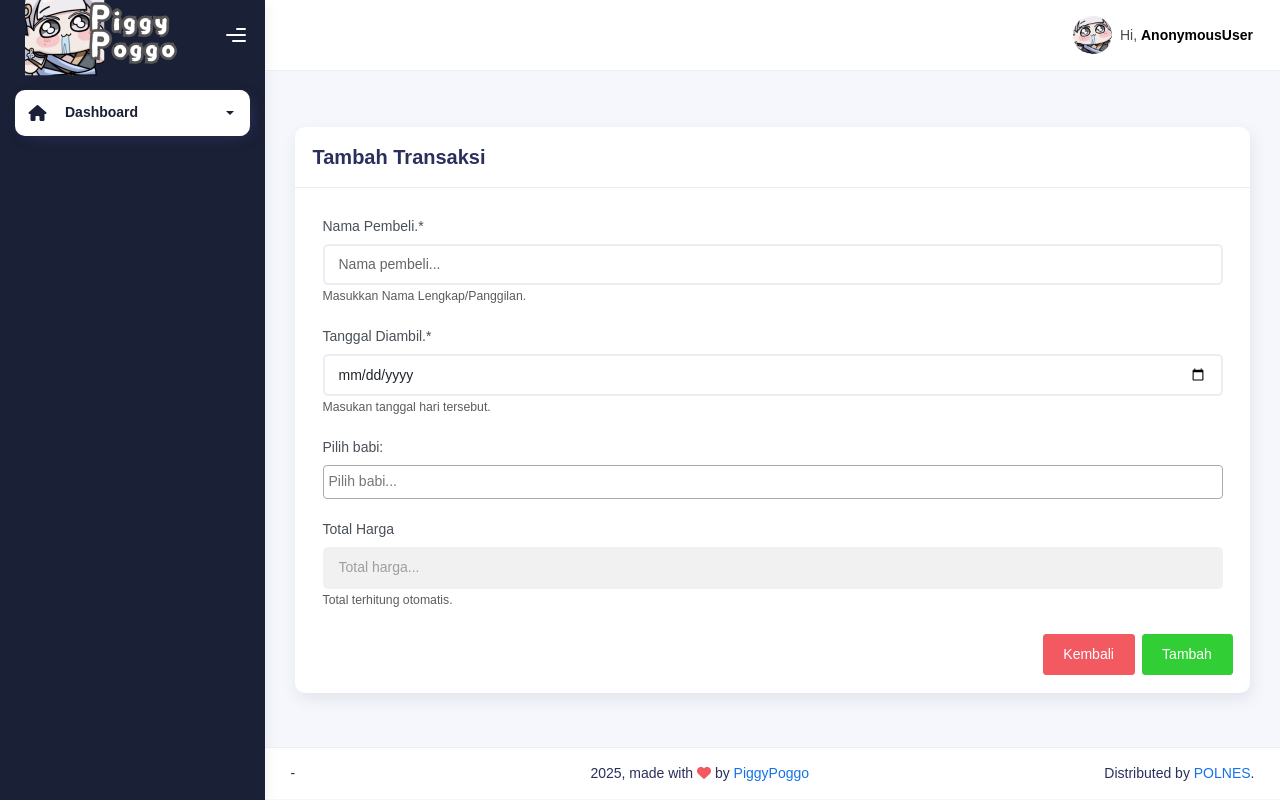
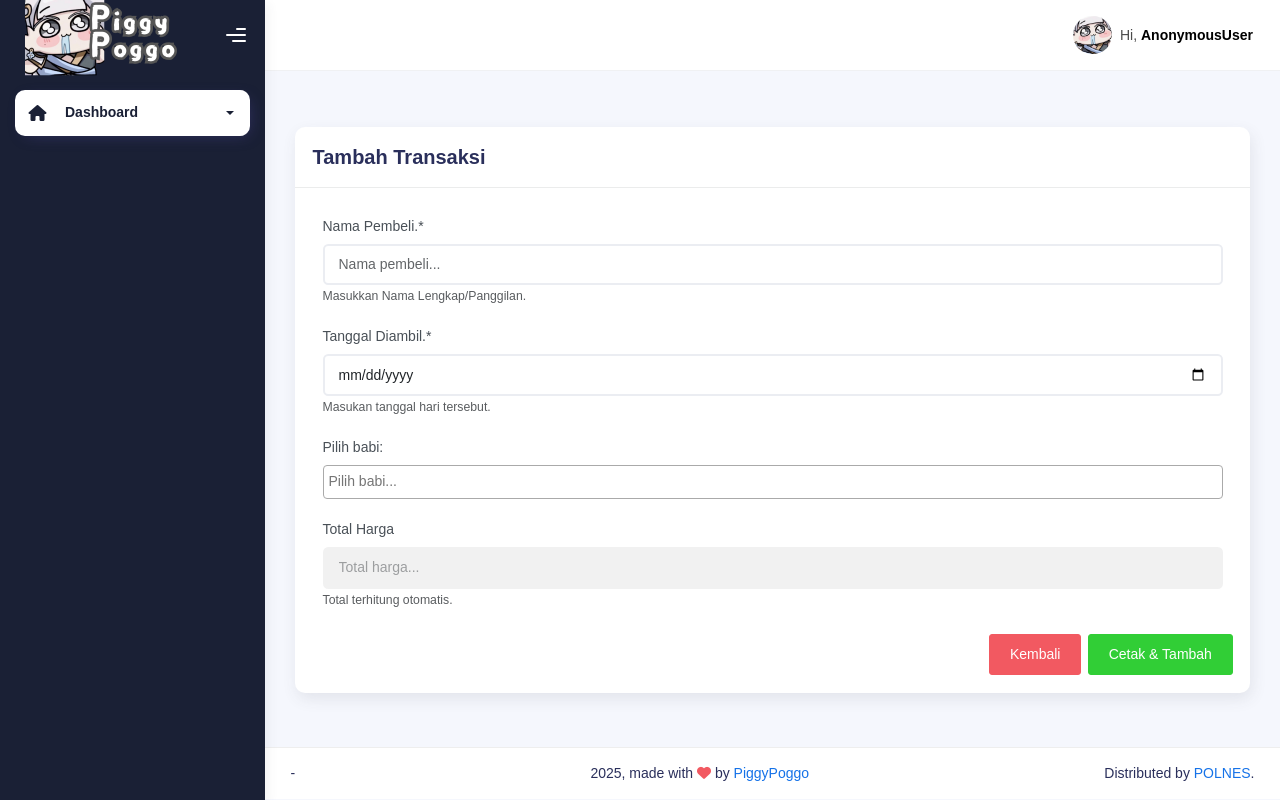
Before and after one commit to wellyfishy/piggypoggo, a Django app: template piggypoggo_app/templates/tambah-transaksi.html in a window 1280 px wide. Run offline with Django 5.2, Linux system fonts and the light colour scheme; the template is opened without the code that fills it: most values are stand-ins (such as "Sample title", 1, 10 or a date in 2020); some libraries are stand-ins or nearby versions.

Commit message:
membuat cetak nota pada tambah transaksi

```diff
--- a/piggypoggo_app/templates/tambah-transaksi.html
+++ b/piggypoggo_app/templates/tambah-transaksi.html
@@ -40,7 +40,7 @@
                             </div>
                             <div class="d-flex justify-content-end mt-3">
                                 <a href="{% url 'transaksi' %}" class="btn btn-danger me-2">Kembali</a>
-                                <button type="submit" class="btn btn-success">Tambah</button>
+                                <button type="submit" class="btn btn-success">Cetak & Tambah</button>
                             </div>
                         </form>
                     </div>
@@ -76,26 +76,95 @@
         });
 
         document.querySelector("form").addEventListener("submit", function(e) {
-        e.preventDefault(); // prevent normal submission
+            e.preventDefault();
 
-        // You may want to first send data with AJAX/fetch here, then:
-        let nama = document.getElementById("nama_pembeli").value;
-        let tanggal = document.getElementById("tanggal").value;
-        let total = document.getElementById("total_harga").value;
+            const nama = document.getElementById("nama_pembeli").value;
+            const tanggal = document.getElementById("tanggal").value;
+            const total = document.getElementById("total_harga").value;
 
-        let notaWindow = window.open('', '', 'width=600,height=400');
-        notaWindow.document.write('<html><head><title>Nota</title></head><body>');
-        notaWindow.document.write('<h3>Nota Transaksi</h3>');
-        notaWindow.document.write('<p><strong>Nama:</strong> ' + nama + '</p>');
-        notaWindow.document.write('<p><strong>Tanggal:</strong> ' + tanggal + '</p>');
-        notaWindow.document.write('<p><strong>Total Harga:</strong> ' + total + '</p>');
-        notaWindow.document.write('</body></html>');
-        notaWindow.document.close();
-        notaWindow.print();
+            const babiSelect = document.getElementById("babi");
+            const selectedOptions = Array.from(babiSelect.selectedOptions);
+            const babiList = selectedOptions.map(option => option.text);
 
-        // After print, you can now submit the form
-        this.submit();
-    });
+            const notaWindow = window.open('', '', 'width=600,height=600');
+            notaWindow.document.write(`
+                <html>
+                <head>
+                    <title>Nota Transaksi</title>
+                    <style>
+                        body {
+                            font-family: 'Courier New', monospace;
+                            padding: 20px;
+                        }
+                        .nota-container {
+                            border: 1px dashed #333;
+                            padding: 20px;
+                            max-width: 400px;
+                            margin: auto;
+                        }
+                        h2 {
+                            text-align: center;
+                            margin-bottom: 20px;
+                        }
+                        .info, .items, .total {
+                            margin-bottom: 15px;
+                        }
+                        .items table {
+                            width: 100%;
+                            border-collapse: collapse;
+                        }
+                        .items td {
+                            padding: 5px 0;
+                        }
+                        .items td:last-child {
+                            text-align: right;
+                        }
+                        .total {
+                            border-top: 1px dashed #333;
+                            padding-top: 10px;
+                            font-weight: bold;
+                            text-align: right;
+                        }
+                        .thanks {
+                            text-align: center;
+                            margin-top: 30px;
+                            font-style: italic;
+                        }
+                    </style>
+                </head>
+                <body>
+                    <div class="nota-container">
+                        <h2>Nota Transaksi</h2>
+                        <div class="info">
+                            <p><strong>Nama:</strong> ${nama}</p>
+                            <p><strong>Tanggal:</strong> ${tanggal}</p>
+                        </div>
+                        <div class="items">
+                            <table>
+                                ${babiList.map(item => `
+                                    <tr>
+                                        <td>${item.split(' - ')[0]}</td>
+                                        <td>Rp. ${item.split(' - ')[1]}</td>
+                                    </tr>
+                                `).join('')}
+                            </table>
+                        </div>
+                        <div class="total">
+                            Total: Rp. ${total}
+                        </div>
+                        <div class="thanks">
+                            ~ Terima kasih telah berbelanja ~
+                        </div>
+                    </div>
+                </body>
+                </html>
+            `);
+            notaWindow.document.close();
+            notaWindow.print();
+
+            this.submit();
+        });
+
     });
 </script>
 {% endblock script %}
```
Also changed, not shown: db.sqlite3.
